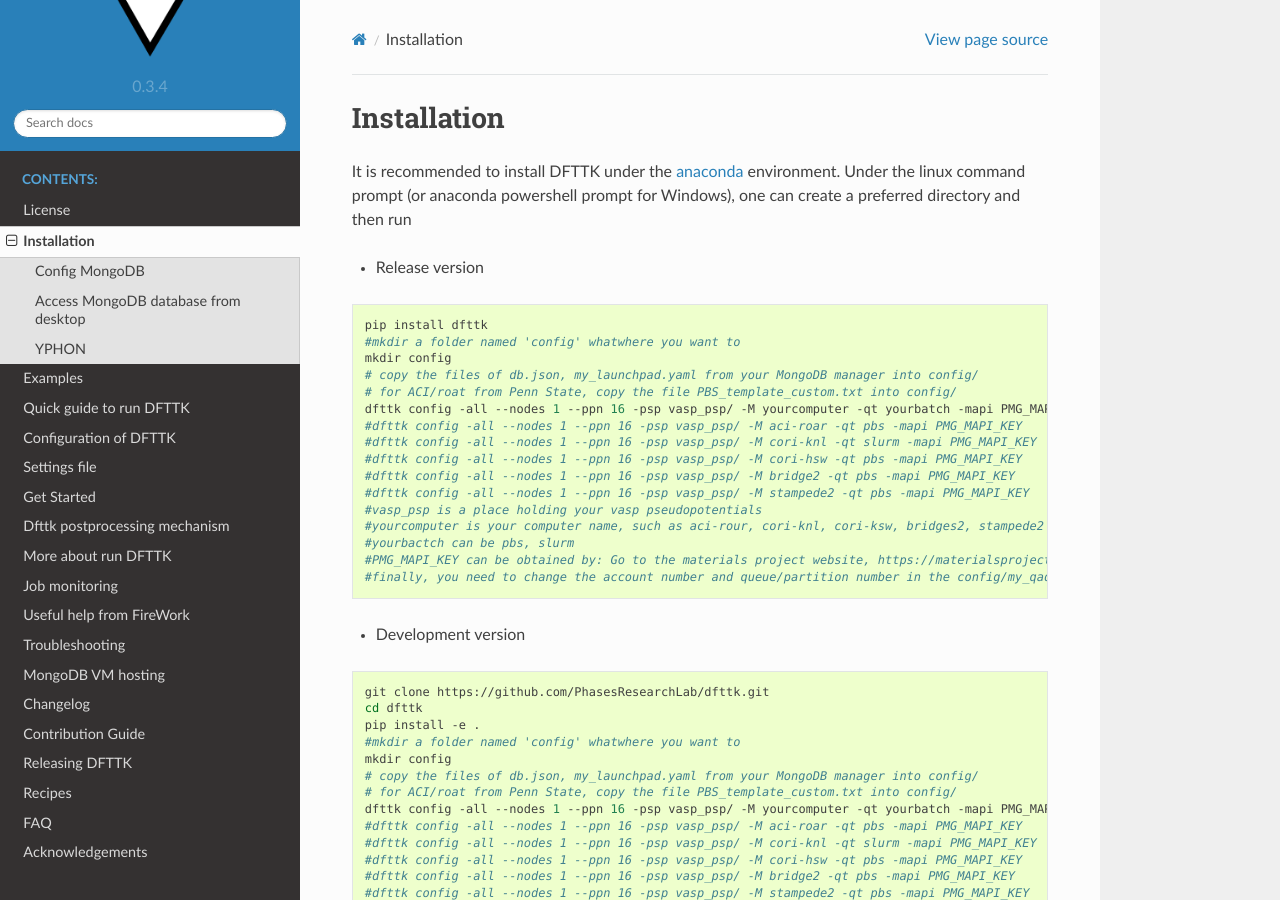
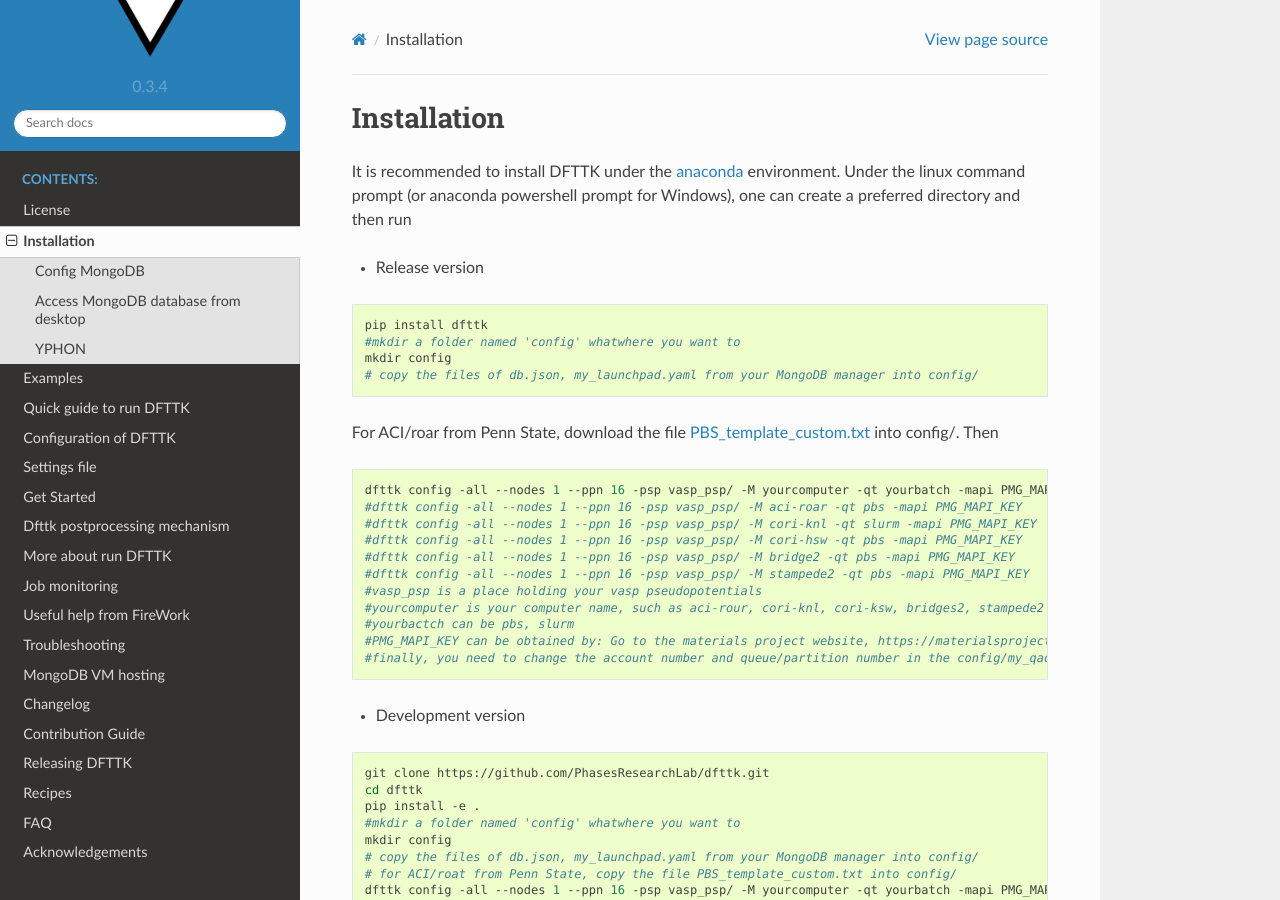
Before and after one commit to PhasesResearchLab/dfttk-2021, a Sphinx documentation site: the page built from docs/source/Installation.rst, in a window 1280 px wide and 900 px high. Built offline with Sphinx 7.4.7 and the Read the Docs theme 2.0.0, drawn with Linux system fonts in a browser that asks for light colours.

Commit message:
Update Installation.rst

```diff
--- a/docs/source/Installation.rst
+++ b/docs/source/Installation.rst
@@ -11,7 +11,11 @@ It is recommended to install DFTTK under the `anaconda <https://docs.anaconda.co
     #mkdir a folder named 'config' whatwhere you want to
     mkdir config
     # copy the files of db.json, my_launchpad.yaml from your MongoDB manager into config/
-    # for ACI/roat from Penn State, copy the file PBS_template_custom.txt into config/
+
+For ACI/roar from Penn State, download the file `PBS_template_custom.txt <https://github.com/yiwang62/dfttk/tree/20210211/dfttk/scripts>`_ into config/. Then
+
+.. code-block:: bash
+
     dfttk config -all --nodes 1 --ppn 16 -psp vasp_psp/ -M yourcomputer -qt yourbatch -mapi PMG_MAPI_KEY
     #dfttk config -all --nodes 1 --ppn 16 -psp vasp_psp/ -M aci-roar -qt pbs -mapi PMG_MAPI_KEY
     #dfttk config -all --nodes 1 --ppn 16 -psp vasp_psp/ -M cori-knl -qt slurm -mapi PMG_MAPI_KEY
```
